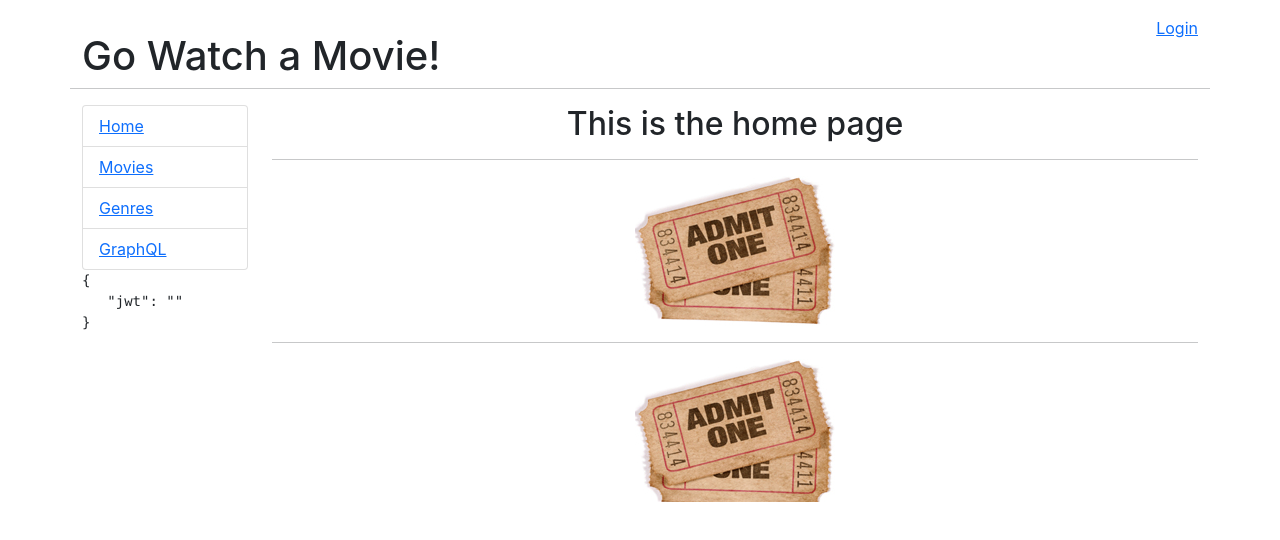
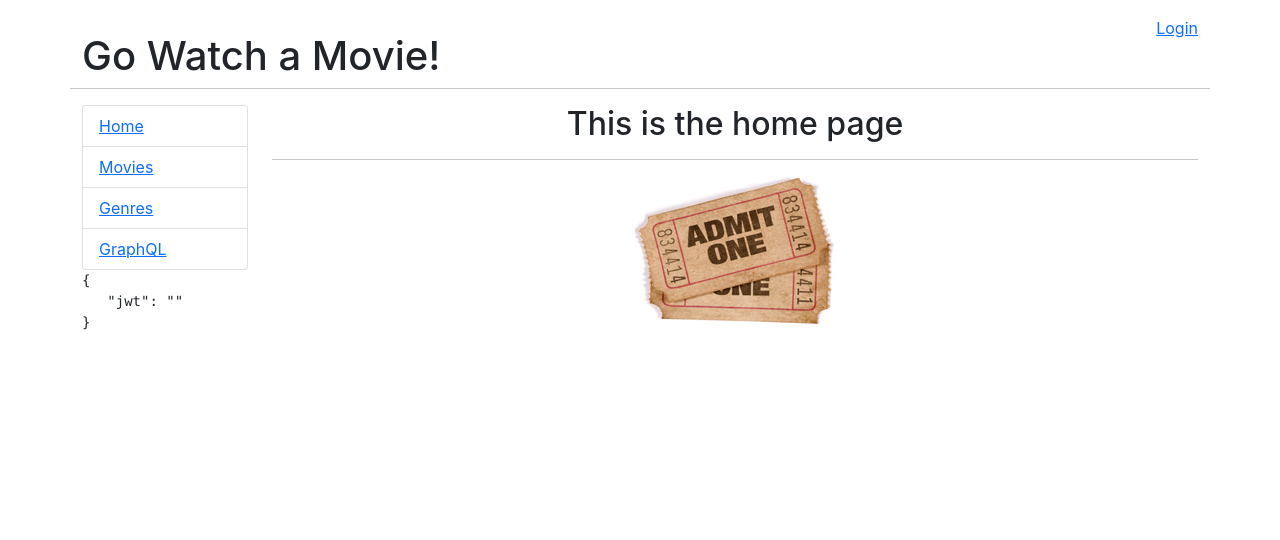
Before and after one commit to nao-18/react-app-with-golang-rest-api, a React (Create React App) app in the folder go-movies/: page / in a window 1280 px wide. Shown: the top 540 px of the page. Built offline with nearby package versions, Linux system fonts and the light colour scheme.

Commit message:
fixed the movie search function

```diff
--- a/go-movies/src/components/GraphQL.js
+++ b/go-movies/src/components/GraphQL.js
@@ -25,7 +25,13 @@
       searchTerm: value,
     }));
 
-    this.performSearch();
+    if (value.length > 2) {
+      this.performSearch();
+    } else {
+      this.setState({
+        movies: [],
+      });
+    }
   };
 
   performSearch() {
--- a/go-movies/src/components/Home.js
+++ b/go-movies/src/components/Home.js
@@ -9,8 +9,6 @@
         <h2>This is the home page</h2>
         <hr />
         <img src={Ticket} alt="movie ticket" />
-        <hr />
-        <div className="tickets"></div>
       </div>
     );
   }
```
